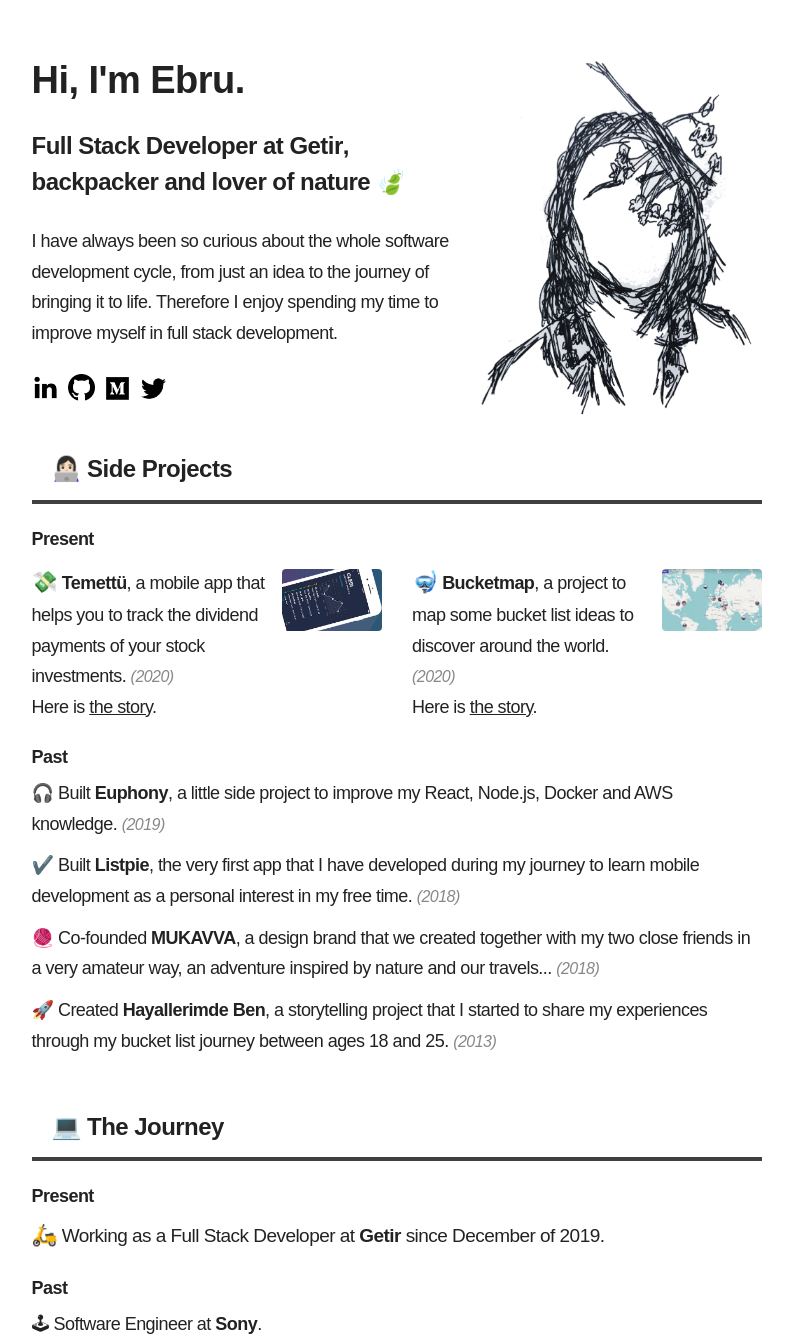
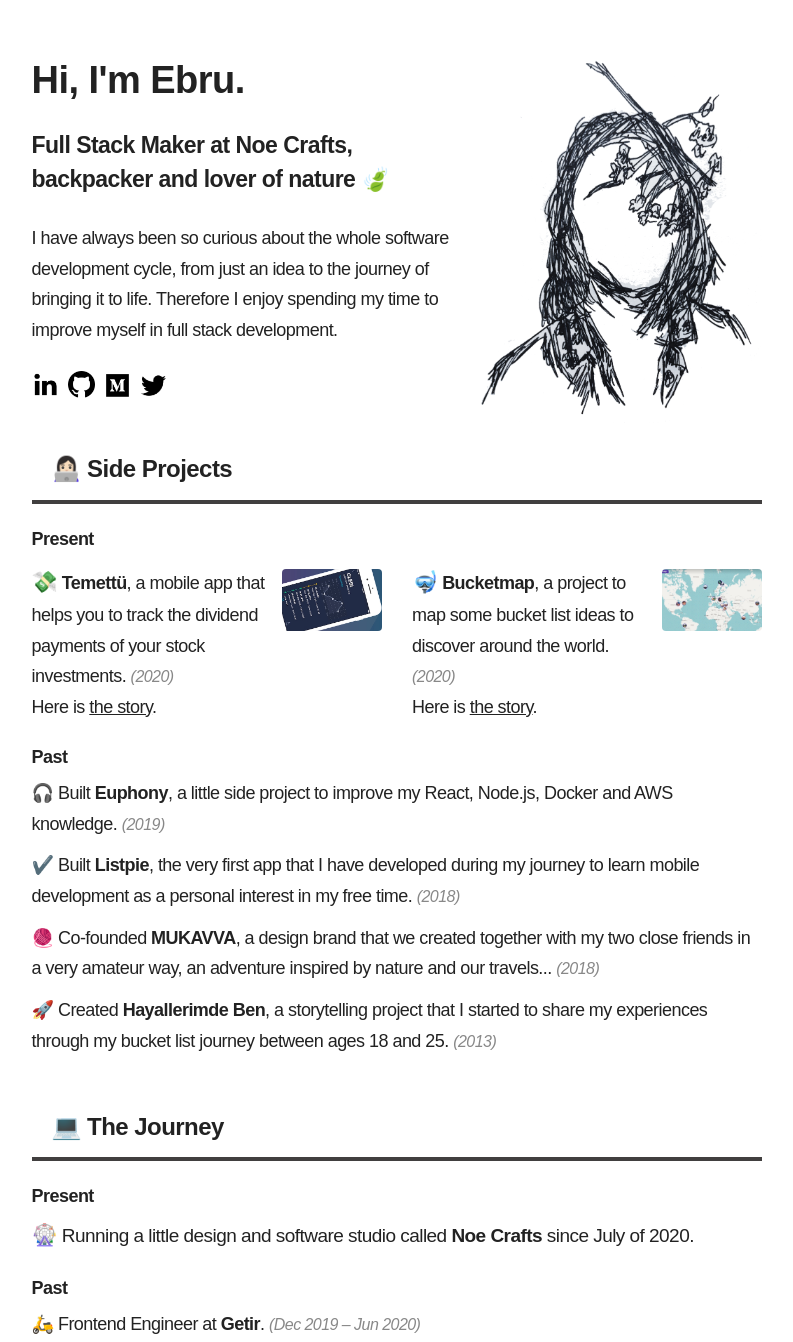
Before and after one commit to ebru/ebrukaya.me, a Gatsby site: page / in a window 1280 px wide. Shown: the top 1342 px of the page, without its empty margins (243-1036 px from the left). Built offline with nearby package versions, Linux system fonts and the light colour scheme; Gatsby itself is replaced by a stand-in of ours; a web font is replaced by a local one.

Commit message:
new journey item is added

```diff
--- a/package.json
+++ b/package.json
@@ -34,7 +34,7 @@
   "license": "MIT",
   "scripts": {
     "build": "gatsby build",
-    "develop": "gatsby develop",
+    "dev": "gatsby develop",
     "format": "prettier --write \"**/*.{js,jsx,json,md}\"",
     "start": "npm run develop",
     "serve": "gatsby serve",
--- a/src/components/footer/footer.component.jsx
+++ b/src/components/footer/footer.component.jsx
@@ -9,7 +9,7 @@
         <>
             <FooterDiv>
                 2020 – <strong>Ebru Kaya</strong>
-                <br />ebru[at]ebrukaya.me <CustomEmoji label='mailbox' emoji='📮' />
+                <br /><a href="mailto:ebru@ebrukaya.me">ebru[at]ebrukaya.me</a> <CustomEmoji label='mailbox' emoji='📮' />
             </FooterDiv>
         </>
     )
--- a/src/components/journey-card/journey-card.component.jsx
+++ b/src/components/journey-card/journey-card.component.jsx
@@ -20,20 +20,23 @@
 			<SubTitle>Present</SubTitle>
 			<ItemList>
 				<Item>
-					<span className={classes.presentEmoji}><CustomEmoji label='motobike' emoji='🛵' /></span> <span className={classes.presentText}>Working as a Full Stack Developer at <CustomLink targetUrl='https://getir.com/en/'>Getir</CustomLink> since December of 2019.</span>
+					<span className={classes.presentEmoji}><CustomEmoji label='craft' emoji='🎡' /></span> <span className={classes.presentText}>Running a little design and software studio called <CustomLink targetUrl='https://noecrafts.com'>Noe Crafts</CustomLink> since July of 2020.</span>
 				</Item>
 			</ItemList>
 			<SubTitle>Past</SubTitle>
 			<ItemList>
 				<Item>
+					<CustomEmoji label='motobike' emoji='🛵' /> Frontend Engineer at <CustomLink targetUrl='https://getir.com/en/'>Getir</CustomLink>. <Date>(Dec 2019 – Jun 2020)</Date>
+				</Item>
+				<Item>
 					<CustomEmoji label='joystick' emoji='🕹' /> Software Engineer at <CustomLink targetUrl='https://sony.com/'>Sony</CustomLink>.
-					</Item>
+				</Item>
 				<Item>
-					Senior Software Engineer  <Date>(Oct 2019 – Nov 2019)</Date>, Software Engineer <Date>(Nov 2017 – Oct 2019)</Date>
+					Senior Software Engineer <Date>(Oct 2019 – Nov 2019)</Date>, Software Engineer <Date>(Nov 2017 – Oct 2019)</Date>
 				</Item>
 				<Item>
 					<CustomEmoji label='train' emoji='🚞' /> Took a gap year after graduation before starting my professional career.
-					</Item>
+				</Item>
 				<Item>
 					<CustomEmoji label='graduation' emoji='🎓' /> Graduated from <BoldText>Istanbul University</BoldText> with a degree in Computer Engineering. <Date>(2016)</Date>
 				</Item>
--- a/src/components/snippet-card/snippet-card.component.jsx
+++ b/src/components/snippet-card/snippet-card.component.jsx
@@ -24,7 +24,7 @@
 		<MainContainer>
 			<div>
 				<Title>Hi, I'm Ebru.</Title>
-				<Snippet>Full Stack Developer at <CustomLink targetUrl='https://getir.com/en/'>Getir</CustomLink>, backpacker and lover of nature <CustomEmoji label='leaf' emoji='🍃' /></Snippet>
+				<Snippet>Full Stack Maker at <CustomLink targetUrl='https://noecrafts.com'>Noe Crafts</CustomLink>, backpacker and lover of nature <CustomEmoji label='leaf' emoji='🍃' /></Snippet>
 				<Description>
 					I have always been so curious about the whole software development cycle, from just an idea to the journey of bringing it to life.
 					Therefore I enjoy spending my time to improve myself in full stack development.
--- a/src/components/snippet-card/snippet-card.styles.js
+++ b/src/components/snippet-card/snippet-card.styles.js
@@ -11,7 +11,7 @@
 
 export const Snippet = styled.h3`
     font-weight: 600;
-    font-size: 24px;
+    font-size: 23px;
     line-height: 1.5em;
 `
 
```
